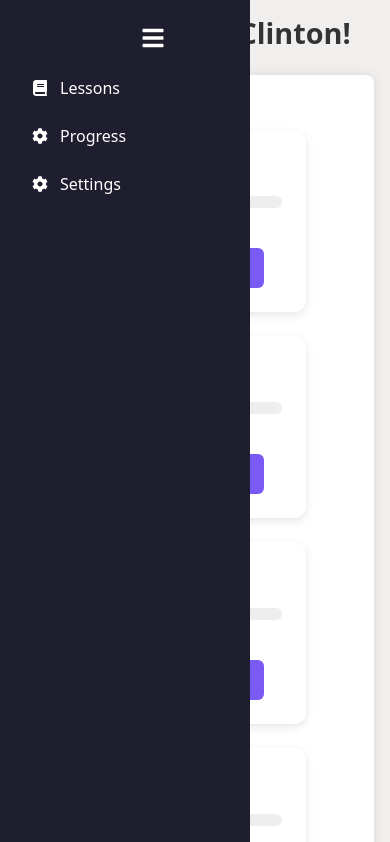
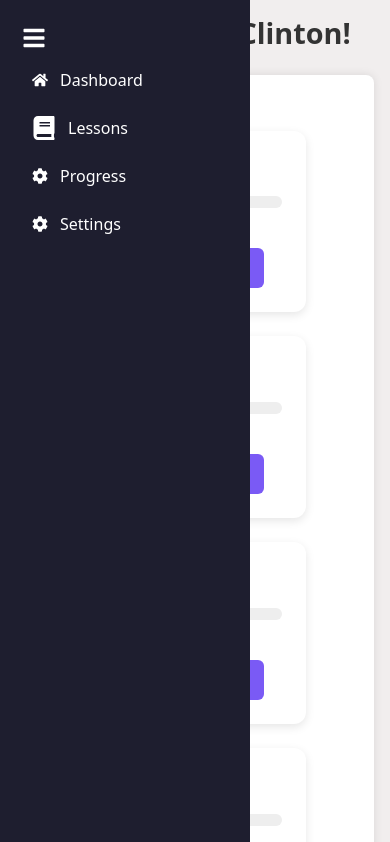
Before and after one commit to JoyEmma12/joy-pro, a React (Vite) app in the folder my_final_year_project/: page /dashboard in a window 390 px wide. Shown: the top 842 px of the page. Built offline with nearby package versions, Linux system fonts and the light colour scheme; a web font is replaced by a local one.

Commit message:
sidebar and dashboard responsive

```diff
--- a/my_final_year_project/src/components/Dashboard/Dashboard.css
+++ b/my_final_year_project/src/components/Dashboard/Dashboard.css
@@ -1,4 +1,4 @@
-/* --- Main Container --- */
+/* --- Dashboard Main Container --- */
 .dashboard-container {
   display: flex;
   width: 100%;
@@ -6,21 +6,18 @@
   background-color: #f9f9f9;
 }
 
-.dashboard-container {
-  display: flex;
-  width: 100%;
-  min-height: 100vh;
-  background-color: #f9f9f9;
-}
+/* --- Sidebar styles are handled separately (in Sidebar.css) --- */
 
+/* --- Dashboard Main Content Area --- */
 .dashboard-main {
   flex: 1;
   padding: 1.5rem;
-  background: #f1eeee;
+  background-color: #f1eeee;
   overflow-x: hidden;
   min-height: 100vh;
 }
 
+/* --- Greeting Text --- */
 .greetings {
   font-size: 1.8rem;
   margin-bottom: 1.5rem;
@@ -28,14 +25,15 @@
   color: #333;
 }
 
+/* --- Card Content Box --- */
 .content-box {
-  background: white;
+  background-color: #ffffff;
   padding: 2rem;
   border-radius: 8px;
   box-shadow: 0 0 10px rgba(0, 0, 0, 0.1);
 }
 
-/* Responsive */
+/* --- Responsive Layout --- */
 @media (max-width: 768px) {
   .dashboard-container {
     flex-direction: column;
@@ -44,52 +42,6 @@
   .dashboard-main {
     padding: 1rem;
   }
+
+  /* Sidebar on small screens is styled in Sidebar.css */
 }
-
-
-/* --- Dashboard Main Content --- */
-.dashboard-main {
-  /* flex: 1; */
-  padding: 1.5rem;
-  min-height: 100vh;
-  /* overflow-x: hidden; */
-  background: #f1eeee;
-}
-
-.greetings {
-  font-size: 1.8rem;
-  margin-bottom: 1.5rem;
-  font-weight: 600;
-  color: #333;
-}
-
-.content-box {
-  background: white;
-  padding: 2rem;
-  border-radius: 8px;
-  box-shadow: 0 0 10px rgba(0, 0, 0, 0.1);
-}
-
-/* --- Responsive --- */
-@media (max-width: 768px) {
-  .dashboard-container {
-    flex-direction: column;
-  }
-
-  .sidebar {
-    width: 100%;
-    flex-direction: row;
-    align-items: center;
-    justify-content: space-between;
-    padding: 1rem;
-    height: auto;
-  }
-
-  .sidebar.collapsed {
-    width: 100%;
-  }
-
-  .dashboard-main {
-    padding: 1rem;
-  }
-}
--- a/my_final_year_project/src/components/Dashboard/Dashboard.jsx
+++ b/my_final_year_project/src/components/Dashboard/Dashboard.jsx
@@ -9,15 +9,13 @@ import QuickActions from "./QuickActions";
 const Dashboard = () => {
   const [collapsed, setCollapsed] = useState(false);
 
-  const toggleSidebar = () => setCollapsed((prev) => !prev);
+  const toggleSidebar = () => setCollapsed(!collapsed);
 
   return (
     <div className="dashboard-container">
       <Sidebar collapsed={collapsed} toggleSidebar={toggleSidebar} />
-
       <div className="dashboard-main">
         <h2 className="greetings">Welcome back, Clinton!</h2>
-
         <div className="content-box">
           <DashboardProgress />
           <ResumeLearning />
--- a/my_final_year_project/src/components/Dashboard/Sidebar.css
+++ b/my_final_year_project/src/components/Dashboard/Sidebar.css
@@ -14,17 +14,17 @@
 .sidebar-toggle {
   position: absolute;
   top: 1rem;
-  right: -2.5rem;
-  background-color: #1e1e2f;
+  left: 1rem;
+  background: none;
   border: none;
   color: #fff;
   font-size: 1.5rem;
+  z-index: 1001;
   cursor: pointer;
-  z-index: 1001;
 }
 
 .sidebar {
-  padding: 2rem 1rem;
+  padding: 3.5rem 1rem 1rem;
   display: flex;
   flex-direction: column;
   height: 100%;
@@ -51,9 +51,9 @@
     position: fixed;
     top: 0;
     left: 0;
+    z-index: 1000;
+    width: 250px;
     height: 100vh;
-    z-index: 999;
-    background-color: #1e1e2f;
   }
 
   .sidebar-wrapper.collapsed {
@@ -61,7 +61,12 @@
   }
 
   .sidebar-toggle {
+    position: fixed;
     top: 1rem;
     left: 1rem;
+    z-index: 1001;
+  }
+  .sidebar-icon {
+    font-size: 1.5rem;
   }
 }
--- a/my_final_year_project/src/components/Dashboard/Sidebar.jsx
+++ b/my_final_year_project/src/components/Dashboard/Sidebar.jsx
@@ -6,6 +6,7 @@ import "./Sidebar.css";
 const Sidebar = ({ collapsed, toggleSidebar }) => {
   return (
     <div className={`sidebar-wrapper ${collapsed ? "collapsed" : ""}`}>
+      {/* Hamburger always visible on small screens */}
       <button className="sidebar-toggle" onClick={toggleSidebar}>
         <FaBars />
       </button>
@@ -17,7 +18,7 @@ const Sidebar = ({ collapsed, toggleSidebar }) => {
             {!collapsed && <span>Dashboard</span>}
           </Link>
           <Link to="/lessons" className="sidebar-link">
-            <FaBook />
+            <FaBook className="sidebar-icon" />
             {!collapsed && <span>Lessons</span>}
           </Link>
           <Link to="/progress" className="sidebar-link">
```
